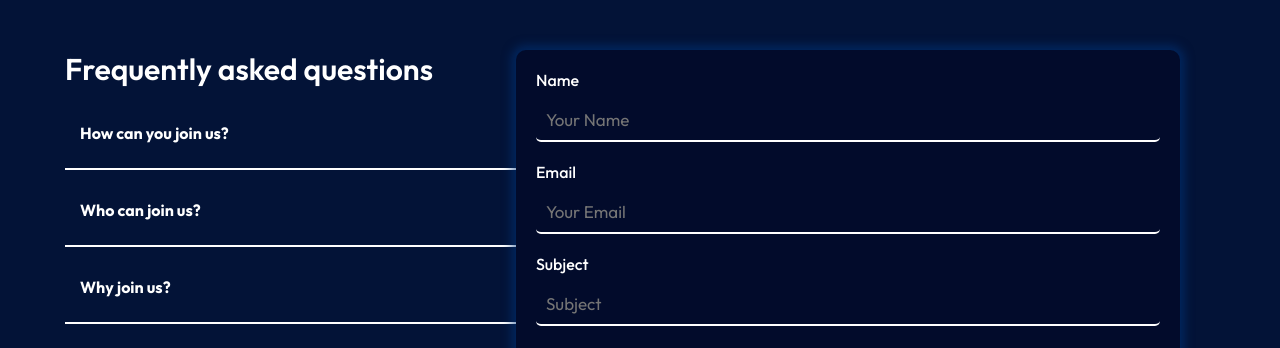
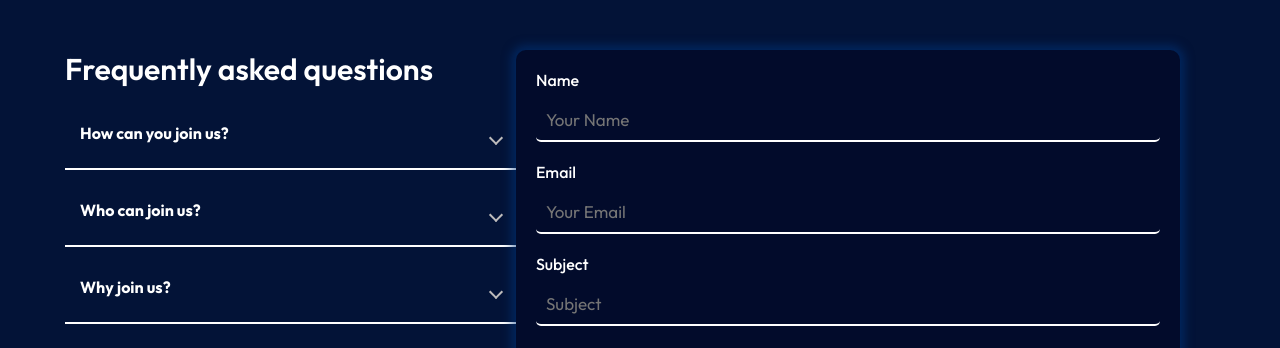
Before and after one commit to yahyamati/Esperanza_SIte_Web, a React (Vite) app: page / in a window 1280 px wide. Shown: the part 2360-2708 px from the top of the page. Built offline with nearby package versions, Linux system fonts and the light colour scheme.

Commit message:
make a contact form

```diff
--- a/src/Componenent/Contact/Contact.css
+++ b/src/Componenent/Contact/Contact.css
@@ -41,14 +41,14 @@
     cursor: pointer;
   }
 
-  .question-box p:first-of-type {
+  .question-box .question-text:first-of-type {
     font-weight: bold;
     margin-bottom: 10px;
     position: relative;
     display: inline-block;
   }
 
-  .question-box p:first-of-type::after {
+  .question-box .question-text:first-of-type::after {
     content: '';
     position: absolute;
     width: 0;
@@ -59,7 +59,7 @@
     transition: width 0.3s ease;
   }
 
-  .question-box p:first-of-type:hover::after {
+  .question-box .question-text:first-of-type:hover::after {
     width: 100%;
   }
 
@@ -120,6 +120,38 @@
   }
 
 
+  .question-header {
+  display: flex;
+  justify-content: space-between;
+  align-items: center;
+}
+
+.question-text {
+  margin: 0;
+  font-weight: 500;
+}
+
+.arrow {
+  display: inline-block;
+  width: 10px;
+  height: 10px;
+  border: solid rgb(190, 188, 188);
+  border-width: 2px 2px 0 0;
+  transform: rotate(45deg);
+  transition: transform 0.3s ease;
+}
+
+.arrow.down {
+  transform: rotate(135deg);
+}
+
+.arrow.up {
+  transform: rotate(-45deg);
+}
+
+
+
+
 
   @media (max-width: 480px) {
     .contact-container {
--- a/src/Componenent/Contact/Contact.jsx
+++ b/src/Componenent/Contact/Contact.jsx
@@ -50,8 +50,11 @@ const Contact = () => {
       <p className='titel'>Frequently asked questions</p>
       {questionsData.map((item, index) => (
         <div className="question-box" key={index} onClick={() => toggleQuestion(index)}>
-            <p>{item.question}</p>
-            {visibleQuestions[index] && <p>{item.answer}</p>}
+          <div className="question-header">
+            <p className='question-text'>{item.question}</p>
+            <span className={`arrow ${visibleQuestions[index] ? 'up' : 'down'}`}></span>
+          </div>
+          {visibleQuestions[index] && <p className='answer'>{item.answer}</p>}
         </div>
       ))}
     </div>
```
Lines whose indentation alone changed are shown as unchanged.
